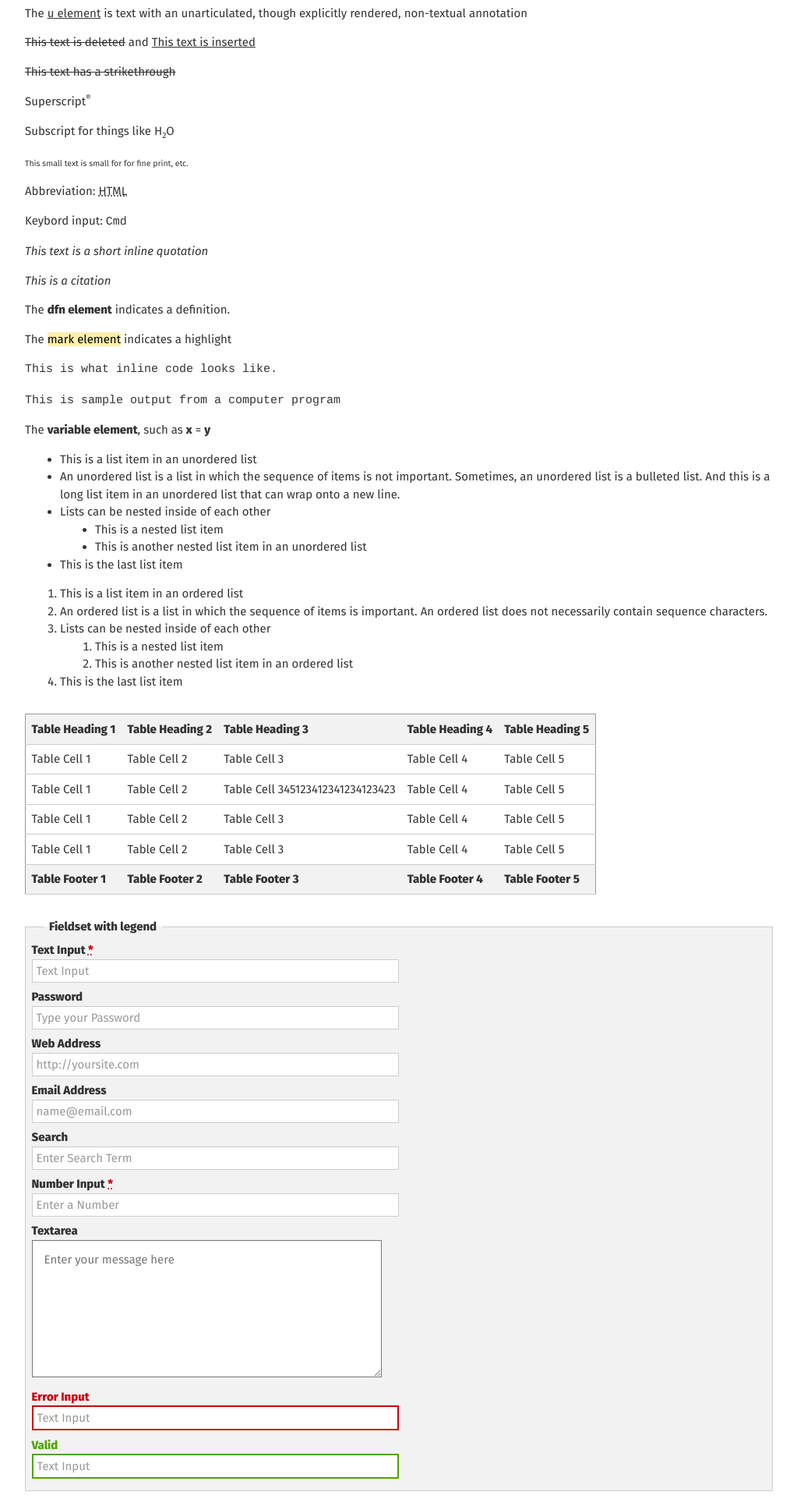
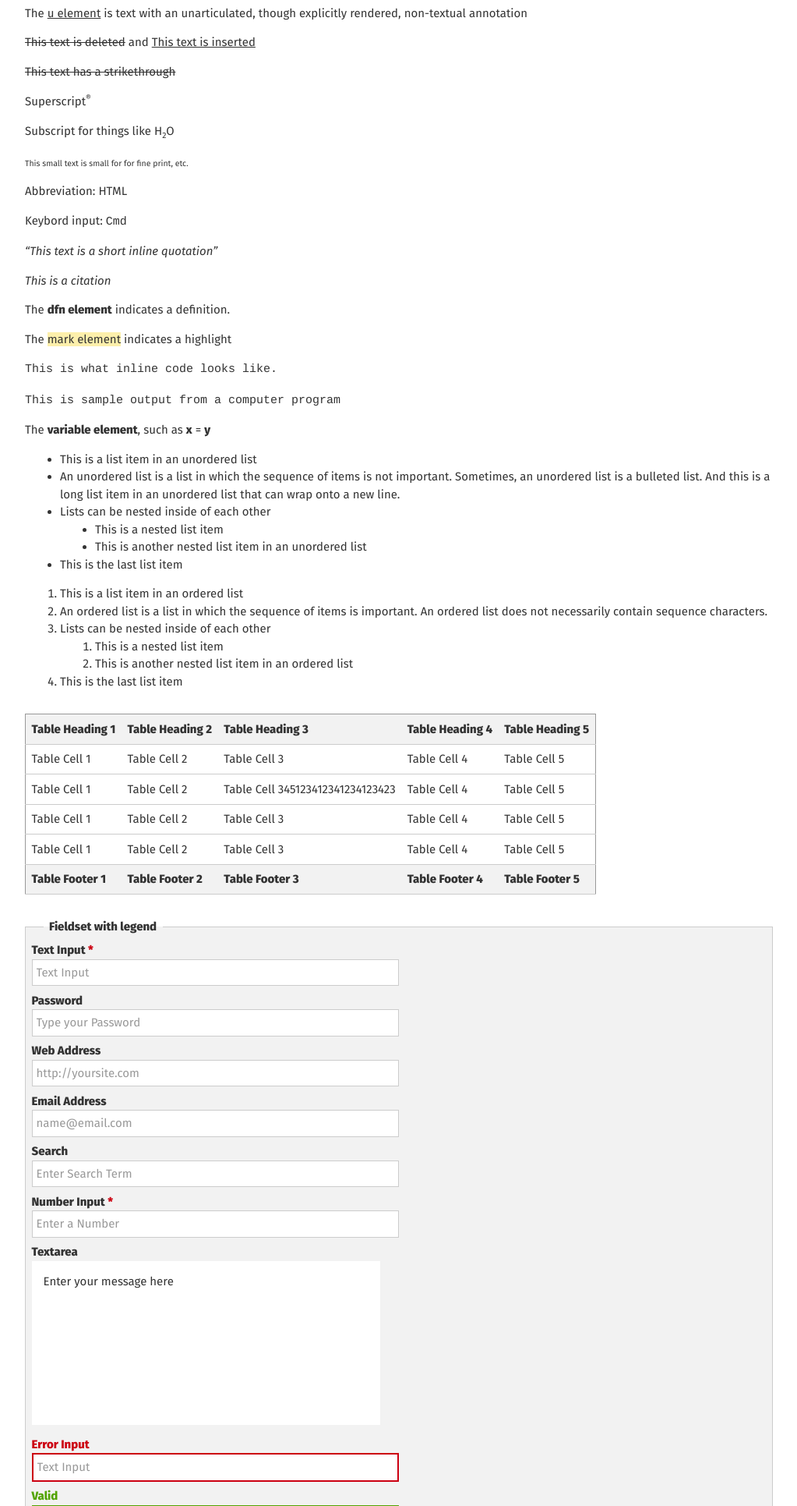
Before and after one commit to axoplasm/skeletor, a PHP site: page / in a window 1280 px wide. Shown: the part 777-2708 px from the top of the page at 78% size, without its empty margins (128-1151 px from the left). Run offline with PHP 8.4, Linux system fonts and the light colour scheme.

Commit message:
replace Eric Meyer’s reset with the-new-css-reset

```diff
--- a/package.json
+++ b/package.json
@@ -9,7 +9,8 @@
     "start": "sass --watch --update --style=expanded sass/screen.scss:theme/static/css/screen.css"
   },
   "devDependencies": {
-    "sass": "^1.53"
+    "sass": "^1.65.1",
+    "the-new-css-reset": "^1.9.0"
   },
   "dependencies": {
   }
--- a/public/css/screen.css
+++ b/public/css/screen.css
@@ -1,101 +1,150 @@
-html, body, div, span, applet, object, iframe,
-h1, h2, h3, h4, h5, h6, p, blockquote, pre,
-a, abbr, acronym, address, big, cite, code,
-del, dfn, em, img, ins, kbd, q, s, samp,
-small, strike, strong, sub, sup, tt, var,
-b, u, i, center,
-dl, dt, dd, ol, ul, li,
-fieldset, form, label, legend,
-table, caption, tbody, tfoot, thead, tr, th, td,
-article, aside, canvas, details, embed,
-figure, figcaption, footer, header, hgroup,
-menu, nav, output, ruby, section, summary,
-time, mark, audio, video {
-  margin: 0;
-  padding: 0;
-  border: 0;
-  font: inherit;
-  font-size: 100%;
-  vertical-align: baseline;
+@charset "UTF-8";
+/***
+    The new CSS reset - version 1.9 (last updated 19.6.2023)
+    GitHub page: https://github.com/elad2412/the-new-css-reset
+***/
+/*
+    Remove all the styles of the "User-Agent-Stylesheet", except for the 'display' property
+    - The "symbol *" part is to solve Firefox SVG sprite bug
+    - The "html" element is excluded, otherwise a bug in Chrome breaks the CSS hyphens property (https://github.com/elad2412/the-new-css-reset/issues/36)
+ */
+*:where(:not(html, iframe, canvas, img, svg, video, audio):not(svg *, symbol *)) {
+  all: unset;
+  display: revert;
 }
 
-html {
-  line-height: 1;
+/* Preferred box-sizing value */
+*,
+*::before,
+*::after {
+  box-sizing: border-box;
 }
 
-ol, ul {
+/* Reapply the pointer cursor for anchor tags */
+a, button {
+  cursor: revert;
+}
+
+/* Remove list styles (bullets/numbers) */
+ol, ul, menu {
   list-style: none;
 }
 
+/* For images to not be able to exceed their container */
+img {
+  max-inline-size: 100%;
+  max-block-size: 100%;
+}
+
+/* removes spacing between cells in tables */
 table {
   border-collapse: collapse;
-  border-spacing: 0;
 }
 
-caption, th, td {
-  text-align: left;
-  font-weight: normal;
-  vertical-align: middle;
+/* Safari - solving issue when using user-select:none on the <body> text input doesn't working */
+input, textarea {
+  -webkit-user-select: auto;
 }
 
-q, blockquote {
-  quotes: none;
-}
-q:before, q:after, blockquote:before, blockquote:after {
-  content: "";
-  content: none;
+/* revert the 'white-space' property for textarea elements on Safari */
+textarea {
+  white-space: revert;
 }
 
-a img {
-  border: none;
+/* minimum style to allow to style meter element */
+meter {
+  -webkit-appearance: revert;
+  appearance: revert;
+}
+
+/* preformatted text - use only for this feature */
+:where(pre) {
+  all: revert;
+}
+
+/* reset default text opacity of input placeholder */
+::placeholder {
+  color: unset;
+}
+
+/* remove default dot (•) sign */
+::marker {
+  content: initial;
+}
+
+/* fix the feature of 'hidden' attribute.
+   display:revert; revert to element instead of attribute */
+:where([hidden]) {
+  display: none;
+}
+
+/* revert for bug in Chromium browsers
+   - fix for the content editable attribute will work properly.
+   - webkit-user-select: auto; added for Safari in case of using user-select:none on wrapper element*/
+:where([contenteditable]:not([contenteditable=false])) {
+  -moz-user-modify: read-write;
+  -webkit-user-modify: read-write;
+  overflow-wrap: break-word;
+  -webkit-line-break: after-white-space;
+  -webkit-user-select: auto;
+}
+
+/* apply back the draggable feature - exist only in Chromium and Safari */
+:where([draggable=true]) {
+  -webkit-user-drag: element;
+}
+
+/* Revert Modal native behavior */
+:where(dialog:modal) {
+  all: revert;
 }
 
 html {
   font-size: 14px;
   -webkit-text-size-adjust: 100%;
-  --red: hsl(355deg, 100%, 40%);
-  --orange: hsl(24deg, 100%, 45%);
-  --brown: hsl(28deg, 54%, 35%);
-  --yellow: hsl(50deg, 93%, 53%);
-  --sage: hsl(70deg, 80%, 70%);
-  --green: hsl(90deg, 100%, 32%);
-  --forest: hsl(120deg, 95%, 17%);
-  --teal: hsl(169deg, 97%, 36%);
-  --sky: hsl(185deg, 85%, 70%);
-  --blue: hsl(204deg, 82%, 45%);
-  --navy: hsl(210deg, 90%, 25%);
-  --purple: hsl(256deg, 52%, 56%);
-  --pink: hsl(315deg, 72%, 56%);
-  --black: hsl(0deg, 0%, 0%);
-  --gray-1: hsl(0deg, 0%, 10%);
-  --gray-2: hsl(0deg, 0%, 20%);
-  --gray-3: hsl(0deg, 0%, 30%);
-  --gray-4: hsl(0deg, 0%, 40%);
-  --gray-5: hsl(0deg, 0%, 50%);
-  --gray-6: hsl(0deg, 0%, 60%);
-  --gray-7: hsl(0deg, 0%, 70%);
-  --gray-8: hsl(0deg, 0%, 80%);
-  --gray-9: hsl(0deg, 0%, 90%);
-  --gray-95: hsl(0deg, 0%, 95%);
-  --white: hsl(0deg, 0%, 100%);
-  --background-color: hsl(0deg, 0%, 100%);
-  --body-color: hsl(0deg, 0%, 20%);
-  --sottovoce: hsl(0deg, 0%, 40%);
-  --hushed: hsl(0deg, 0%, 60%);
-  --whisper: hsl(0deg, 0%, 80%);
-  --quiet: hsl(0deg, 0%, 90%);
-  --silent: hsl(0deg, 0%, 95%);
-  --emphasis: hsl(315deg, 72%, 56%);
-  --danger: hsl(355deg, 100%, 40%);
-  --warning: hsl(24deg, 100%, 45%);
-  --success: hsl(90deg, 100%, 32%);
-  --info: hsl(204deg, 82%, 45%);
+  --red: hsl(355, 100%, 40%);
+  --orange: hsl(24, 100%, 45%);
+  --brown: hsl(28, 54%, 35%);
+  --yellow: hsl(50, 93%, 53%);
+  --sage: hsl(70, 80%, 70%);
+  --green: hsl(90, 100%, 32%);
+  --forest: hsl(120, 95%, 17%);
+  --teal: hsl(169, 97%, 36%);
+  --sky: hsl(185, 85%, 70%);
+  --blue: hsl(204, 82%, 45%);
+  --navy: hsl(210, 90%, 25%);
+  --purple: hsl(256, 52%, 56%);
+  --pink: hsl(315, 72%, 56%);
+  --black: hsl(0, 0%, 0%);
+  --gray-1: hsl(0, 0%, 10%);
+  --gray-2: hsl(0, 0%, 20%);
+  --gray-3: hsl(0, 0%, 30%);
+  --gray-4: hsl(0, 0%, 40%);
+  --gray-5: hsl(0, 0%, 50%);
+  --gray-6: hsl(0, 0%, 60%);
+  --gray-7: hsl(0, 0%, 70%);
+  --gray-8: hsl(0, 0%, 80%);
+  --gray-9: hsl(0, 0%, 90%);
+  --gray-95: hsl(0, 0%, 95%);
+  --white: hsl(0, 0%, 100%);
+  --background-color: hsl(0, 0%, 100%);
+  --body-color: hsl(0, 0%, 20%);
+  --sottovoce: hsl(0, 0%, 40%);
+  --hushed: hsl(0, 0%, 60%);
+  --whisper: hsl(0, 0%, 80%);
+  --quiet: hsl(0, 0%, 90%);
+  --silent: hsl(0, 0%, 95%);
+  --emphasis: hsl(315, 72%, 56%);
+  --danger: hsl(355, 100%, 40%);
+  --warning: hsl(24, 100%, 45%);
+  --success: hsl(90, 100%, 32%);
+  --info: hsl(204, 82%, 45%);
   --highlight: #fcefab;
-  --hero: hsl(169deg, 97%, 36%);
-  --link-unvisited: hsl(204deg, 82%, 45%);
-  --link-visited: hsl(256deg, 52%, 56%);
-  --link-hover: hsl(355deg, 100%, 40%);
-  --link-active: hsl(50deg, 93%, 53%);
+  --hero: hsl(169, 97%, 36%);
+  --link-unvisited: hsl(204, 82%, 45%);
+  --link-visited: hsl(256, 52%, 56%);
+  --link-hover: hsl(355, 100%, 40%);
+  --link-active: hsl(50, 93%, 53%);
 }
 @media (min-width: 600px) {
   html {
--- a/sass/screen.scss
+++ b/sass/screen.scss
@@ -8,7 +8,7 @@
 @import "lib";            // functions, mixins & pseudoclasses
 
 // # Reset
-@import "reset";
+@import "../node_modules/the-new-css-reset/css/reset";
 
 // # Base HTML # //
 @import "base";
```
Also changed, not shown: other parts of public/css/screen.css (+18 -18 lines), sass/_reset.scss (deleted, +0 -56 lines), theme/static/css/screen.css (+144 -95 lines), package-lock.json. Lines whose indentation alone changed are shown as unchanged.
